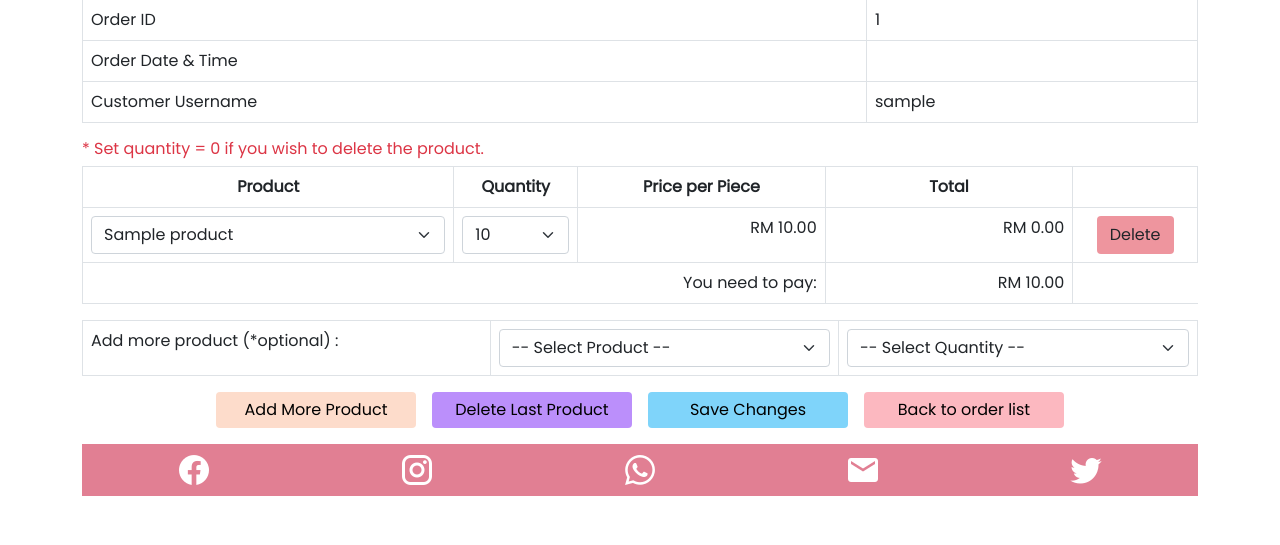
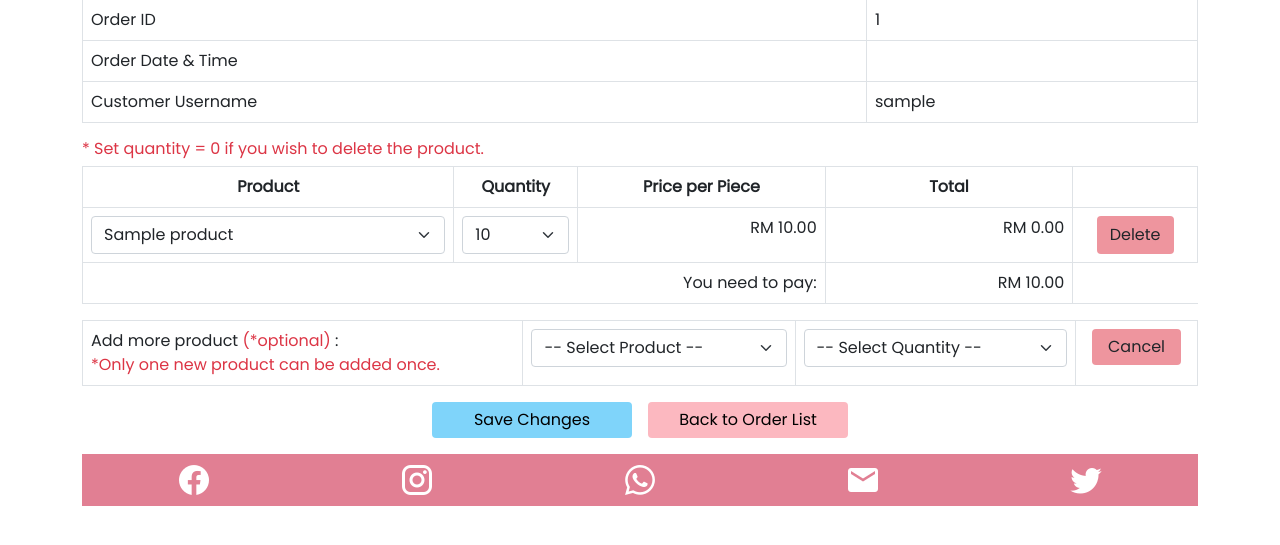
Before and after one commit to CLaire1903/webapp, a PHP site: page /order_update.php?orderID=1 in a window 1280 px wide. Shown: the part 173-718 px from the top of the page. Run offline with PHP 8.4, Linux system fonts and the light colour scheme; the visitor is signed in with stand-in values (Sample User, id 1); tables that the repository leaves empty or names only in its code hold one stand-in row (values such as "Sample post"); data that the repository does not hold is empty.

Commit message:
button words changed

```diff
--- a/online_store/customer_update.php
+++ b/online_store/customer_update.php
@@ -265,7 +265,7 @@ if (!isset($_SESSION["cus_username"])) {
             </table>
             <div class="d-flex justify-content-center">
                 <input type='submit' value='Save Changes' class='saveBtn btn mb-3 mx-2' />
-                <a href='customer_list.php' class='viewBtn btn mb-3 mx-2'>Back to customer list</a>
+                <a href='customer_list.php' class='viewBtn btn mb-3 mx-2'>Back to Customer List</a>
             </div>
         </form>
         <div class="footer bg-dark">
--- a/online_store/order_update.php
+++ b/online_store/order_update.php
@@ -21,6 +21,11 @@ if (!isset($_SESSION["cus_username"])) {
         #deleteBtn:hover {
             font-weight: bold;
             color: white;
+        }
+
+        .cancelBtn {
+            background-color: rgba(238, 149, 158);
+            border: none;
         }
     </style>
 </head>
@@ -291,7 +296,9 @@ if (!isset($_SESSION["cus_username"])) {
             </table>
             <table class='table table-hover table-responsive table-bordered'>
                 <tr class='productQuantity'>
-                    <td>Add more product (*optional) :</td>
+                    <td>Add more product <span class="text-danger">(*optional)</span> : <br>
+                    <span class="text-danger"> *Only one new product can be added once. </span>
+                </td>
                     <td>
                         <select class='new_productID form-select' id='autoSizingSelect' name='newproductID[]'>
                             <option value='' disabled selected>-- Select Product --</option>
@@ -316,17 +323,18 @@ if (!isset($_SESSION["cus_username"])) {
                             ?>
                         </select>
                     </td>
+                    <td class="col-1">
+                        <div class='d-flex justify-content-center'>
+                            <button type="button" class="cancelBtn btn mx-2 px-3" onclick="clearValue()">Cancel</button>
+                        </div>
+                    </td>
                 </tr>
             </table>
 
             <div class="d-flex justify-content-center flex-column flex-lg-row">
                 <div class="d-flex justify-content-center">
-                    <button type="button" class="add_one btn mb-3 mx-2">Add More Product</button>
-                    <button type="button" class="delete_one btn mb-3 mx-2">Delete Last Product</button>
-                </div>
-                <div class="d-flex justify-content-center">
                     <input type='submit' value='Save Changes' class='saveBtn btn mb-3 mx-2' />
-                    <a href='order_list.php' class='viewBtn btn mb-3 mx-2'>Back to order list</a>
+                    <a href='order_list.php' class='viewBtn btn mb-3 mx-2'>Back to Order List</a>
                 </div>
             </div>
         </form>
@@ -338,25 +346,15 @@ if (!isset($_SESSION["cus_username"])) {
     </div>
     <script src="https://cdn.jsdelivr.net/npm/bootstrap@5.0.1/dist/js/bootstrap.bundle.min.js" integrity="sha384-gtEjrD/SeCtmISkJkNUaaKMoLD0//ElJ19smozuHV6z3Iehds+3Ulb9Bn9Plx0x4" crossorigin="anonymous"></script>
     <script>
-        document.addEventListener('click', function(event) {
-            if (event.target.matches('.add_one')) {
-                var element = document.querySelector('.productQuantity');
-                var clone = element.cloneNode(true);
-                element.after(clone);
-            }
-            if (event.target.matches('.delete_one')) {
-                var total = document.querySelectorAll('.productQuantity').length;
-                if (total > 1) {
-                    var element = document.querySelector('.productQuantity');
-                    element.remove(element);
-                }
-            }
-        }, false);
-
         function delete_product(productID, orderID) {
             if (confirm('Are you sure?')) {
                 window.location = "order_detail_deleteProduct.php?productID=" + productID + "&orderID=" + orderID;
             }
+        }
+
+        function clearValue() {
+            document.querySelector('.new_productID').selectedIndex = 0;
+            document.querySelector('.new_quantity').selectedIndex = 0;
         }
 
         function validation() {
@@ -374,11 +372,11 @@ if (!isset($_SESSION["cus_username"])) {
                     msg = msg + "Please re-enter the quantity other then zero!\r\n";
                 }
             }
-            if(new_productID == "" && new_quantity != ""){
+            if (new_productID == "" && new_quantity != "") {
                 flag = true;
                 msg = msg + "Please make sure the product is selected!\r\n";
             }
-            if(new_productID != "" && new_quantity == ""){
+            if (new_productID != "" && new_quantity == "") {
                 flag = true;
                 msg = msg + "Please make sure the quantity is selected!\r\n";
             }
--- a/online_store/product.php
+++ b/online_store/product.php
@@ -44,7 +44,7 @@ if (!isset($_SESSION["cus_username"])) {
             try {
                 //check all field is not empty
                 if (empty($_POST['name']) || empty($_POST['name_malay']) || empty($_POST['description']) || empty($_POST['price']) ||empty($_POST['promotion_price']) ||  empty($_POST['manufacture_date']) || empty($_POST['expired_date'])) {
-                    throw new Exception("Make sure all fields are not empty!");
+                    throw new Exception("Please make sure all fields are not empty! (product picture is optional)");
                 }
                 //make sure price and promo price is number
                 if (!is_numeric($_POST['price']) || !is_numeric($_POST['promotion_price'])) {
@@ -216,7 +216,7 @@ if (!isset($_SESSION["cus_username"])) {
             var msg = "";
             if (name == "" || name_malay == "" || description == "" || price == "" || promotion_price == "" || manufacture_date == "" || expired_date == "") {
                 flag = true;
-                msg = msg + "Please make sure all fields except product picture are not empty!\r\n";
+                msg = msg + "Please make sure all fields are not empty! (product picture is optional)\r\n";
             }
             if (price.match(priceValidation)) {} else {
                 flag = true;
--- a/online_store/product_update.php
+++ b/online_store/product_update.php
@@ -63,7 +63,7 @@ if (!isset($_SESSION["cus_username"])) {
             try {
                 //check all input field is not empty except image field
                 if (empty($_POST['name']) || empty($_POST['name_malay']) || empty($_POST['description']) || empty($_POST['price']) || empty($_POST['promotion_price']) || empty($_POST['manufacture_date']) || empty($_POST['expired_date'])) {
-                    throw new Exception("Make sure all fields are not empty");
+                    throw new Exception("Please make sure all fields are not empty! (product picture is optional)");
                 }
                 //make sure the price and promo price is number
                 if (!is_numeric($_POST['price']) || !is_numeric($_POST['promotion_price'])) {
@@ -247,7 +247,7 @@ if (!isset($_SESSION["cus_username"])) {
             </table>
             <div class="d-flex justify-content-center">
                 <input type='submit' value='Save Changes'class='saveBtn btn mb-3 mx-2' />
-                <a href='product_list.php' class='viewBtn btn mb-3 mx-2'>Back to product list</a>
+                <a href='product_list.php' class='viewBtn btn mb-3 mx-2'>Back to Product List</a>
             </div>
         </form>
         <div class="footer bg-dark">
@@ -271,7 +271,7 @@ if (!isset($_SESSION["cus_username"])) {
             var msg = "";
             if (name == "" || name_malay == "" || description == "" || price == "" || promotion_price == "" || manufacture_date == "" || expired_date == "") {
                 flag = true;
-                msg = msg + "Please make sure all fields except product picture are not empty!\r\n";
+                msg = msg + "Please make sure all fields are not empty! (product picture is optional)\r\n";
             }
             if (price.match(priceValidation)) {} else {
                 flag = true;
```
